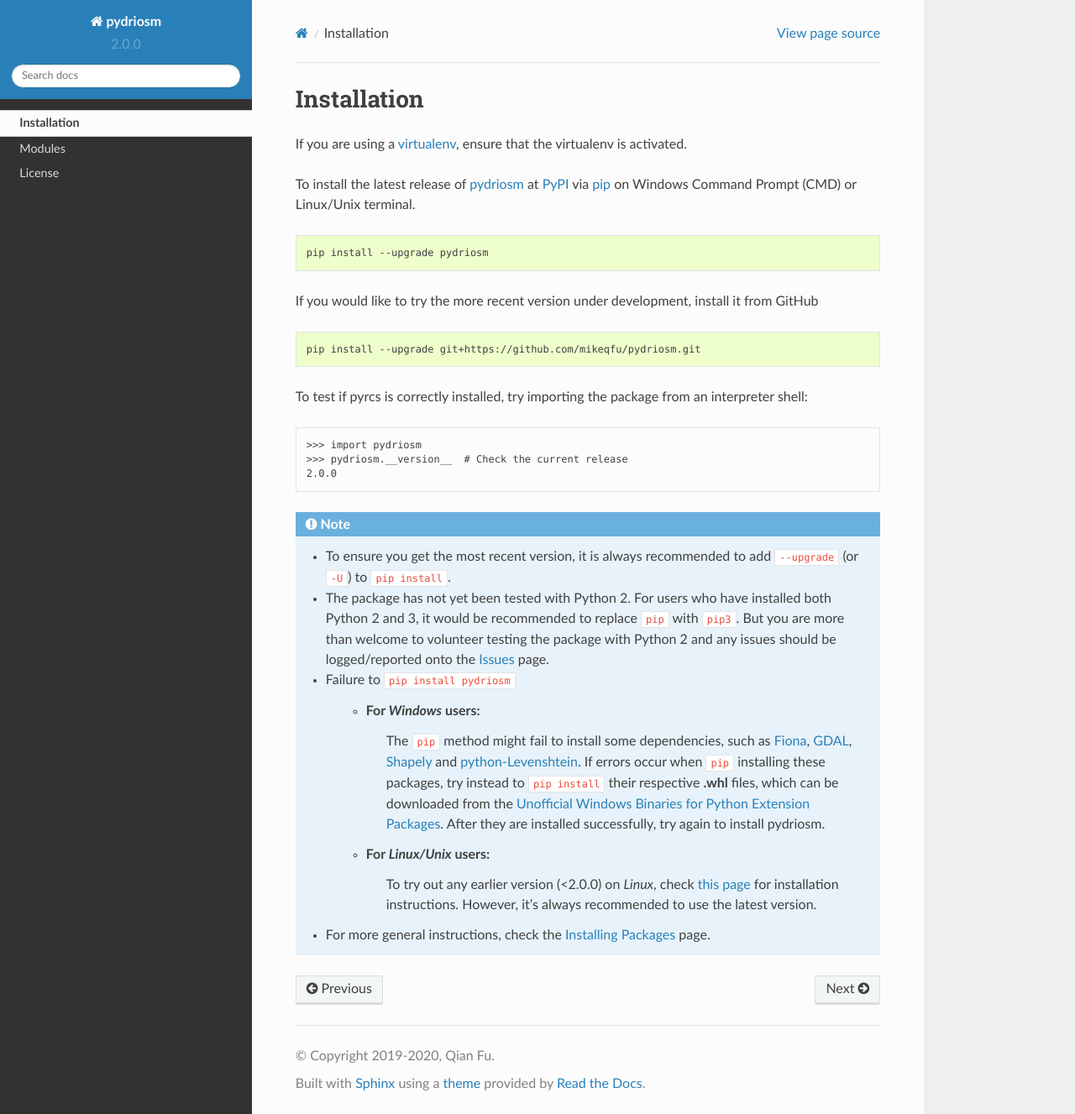
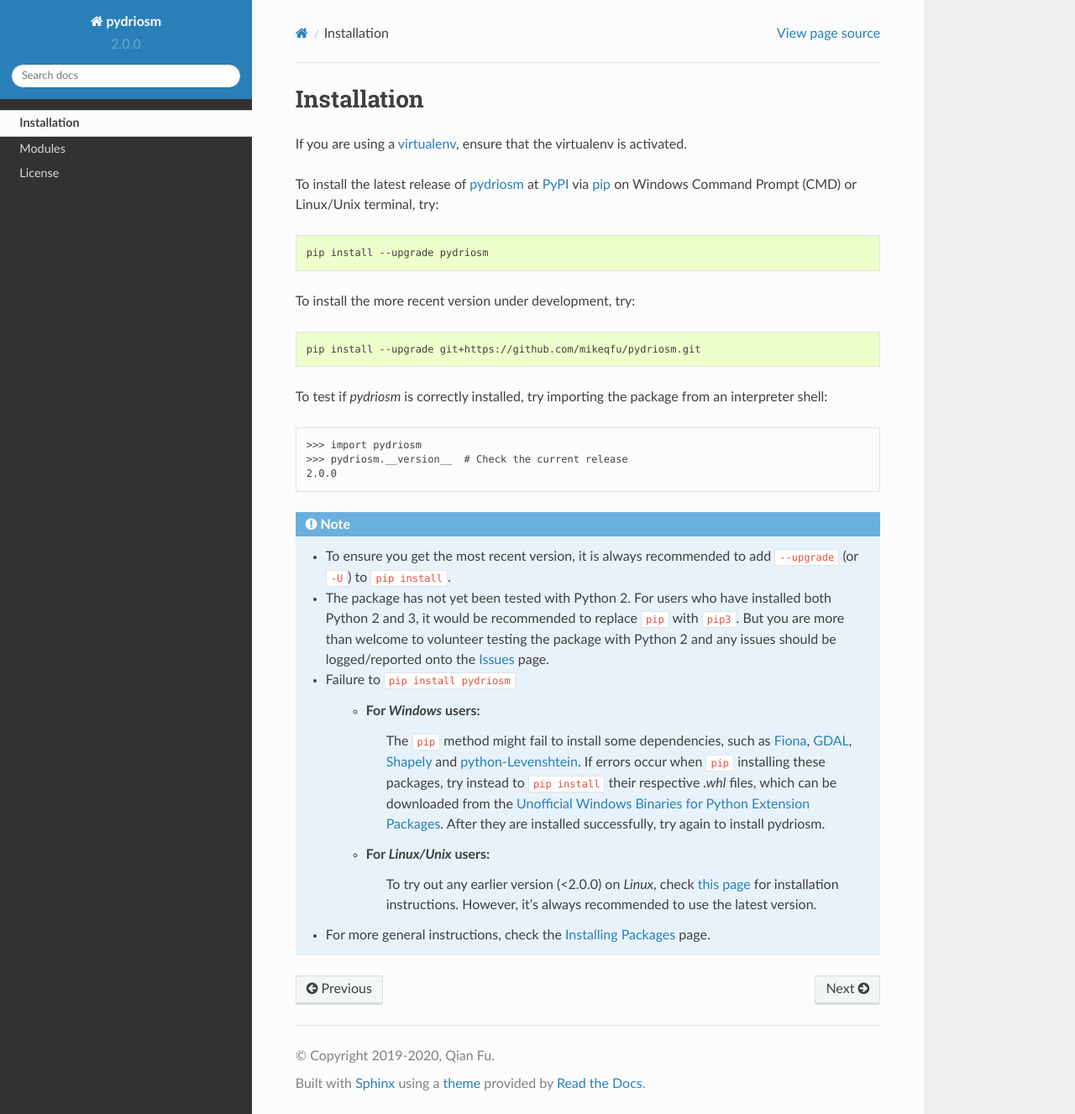
Before and after one commit to mikeqfu/pydriosm, a Sphinx documentation site: the page built from docs/source/installation.rst, in a window 1280 px wide and 1327 px high. Shown: the whole window at 84% size. Built offline with Sphinx 7.4.7 and the Read the Docs theme 2.0.0, drawn with Linux system fonts in a browser that asks for light colours; pages that are not in the unit, such as notebooks, are missing from menus.

Commit message:
modified \docs\source\installation.rst

```diff
--- a/docs/source/installation.rst
+++ b/docs/source/installation.rst
@@ -4,19 +4,19 @@
 
 If you are using a `virtualenv <https://packaging.python.org/key_projects/#virtualenv>`_, ensure that the virtualenv is activated.
 
-To install the latest release of `pydriosm <https://github.com/mikeqfu/pydriosm>`_ at `PyPI <https://pypi.org/project/pydriosm/>`_ via `pip <https://packaging.python.org/key_projects/#pip>`_ on Windows Command Prompt (CMD) or Linux/Unix terminal.
+To install the latest release of `pydriosm <https://github.com/mikeqfu/pydriosm>`_ at `PyPI <https://pypi.org/project/pydriosm/>`_ via `pip <https://packaging.python.org/key_projects/#pip>`_ on Windows Command Prompt (CMD) or Linux/Unix terminal, try:
 
 .. code-block:: bash
 
    pip install --upgrade pydriosm
 
-If you would like to try the more recent version under development, install it from GitHub
+To install the more recent version under development, try:
 
 .. code-block:: bash
 
    pip install --upgrade git+https://github.com/mikeqfu/pydriosm.git
 
-To test if pyrcs is correctly installed, try importing the package from an interpreter shell:
+To test if *pydriosm* is correctly installed, try importing the package from an interpreter shell:
 
 .. parsed-literal::
 
@@ -33,7 +33,7 @@
     - Failure to ``pip install pydriosm``
 
         - For *Windows* users:
-            The ``pip`` method might fail to install some dependencies, such as `Fiona <https://pypi.org/project/Fiona/>`_, `GDAL <https://pypi.org/project/GDAL/>`_, `Shapely <https://pypi.org/project/Shapely/>`_ and `python-Levenshtein <https://pypi.org/project/python-Levenshtein/>`_. If errors occur when ``pip`` installing these packages, try instead to ``pip install`` their respective **.whl** files, which can be downloaded from the `Unofficial Windows Binaries for Python Extension Packages <https://www.lfd.uci.edu/~gohlke/pythonlibs/>`_. After they are installed successfully, try again to install pydriosm.
+            The ``pip`` method might fail to install some dependencies, such as `Fiona <https://pypi.org/project/Fiona/>`_, `GDAL <https://pypi.org/project/GDAL/>`_, `Shapely <https://pypi.org/project/Shapely/>`_ and `python-Levenshtein <https://pypi.org/project/python-Levenshtein/>`_. If errors occur when ``pip`` installing these packages, try instead to ``pip install`` their respective *.whl* files, which can be downloaded from the `Unofficial Windows Binaries for Python Extension Packages <https://www.lfd.uci.edu/~gohlke/pythonlibs/>`_. After they are installed successfully, try again to install pydriosm.
 
         - For *Linux/Unix* users:
             To try out any earlier version (<2.0.0) on *Linux*, check `this page <https://github.com/mikeqfu/pydriosm/issues/1#issuecomment-540684439>`_ for installation instructions. However, it's always recommended to use the latest version.
```
